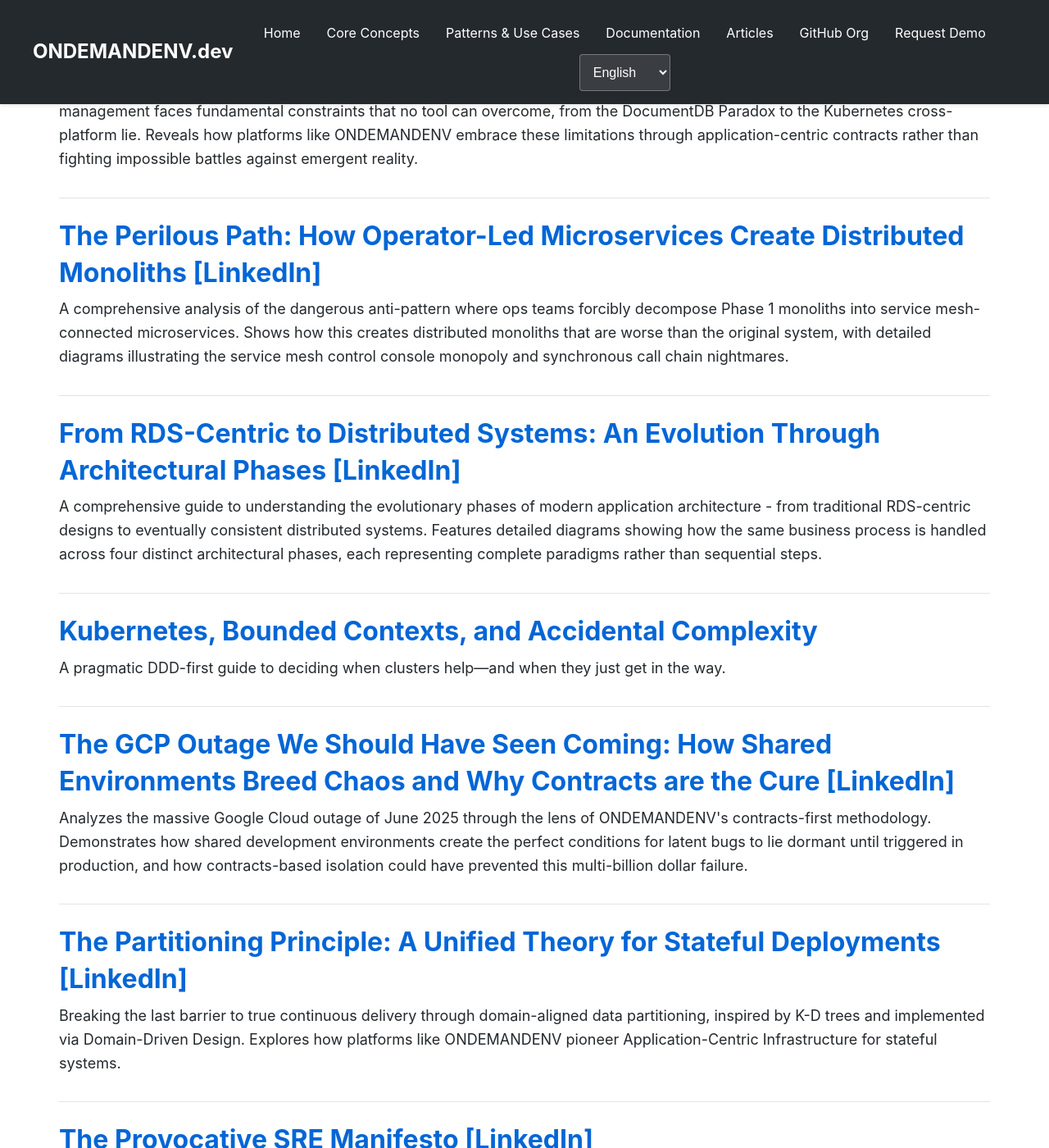
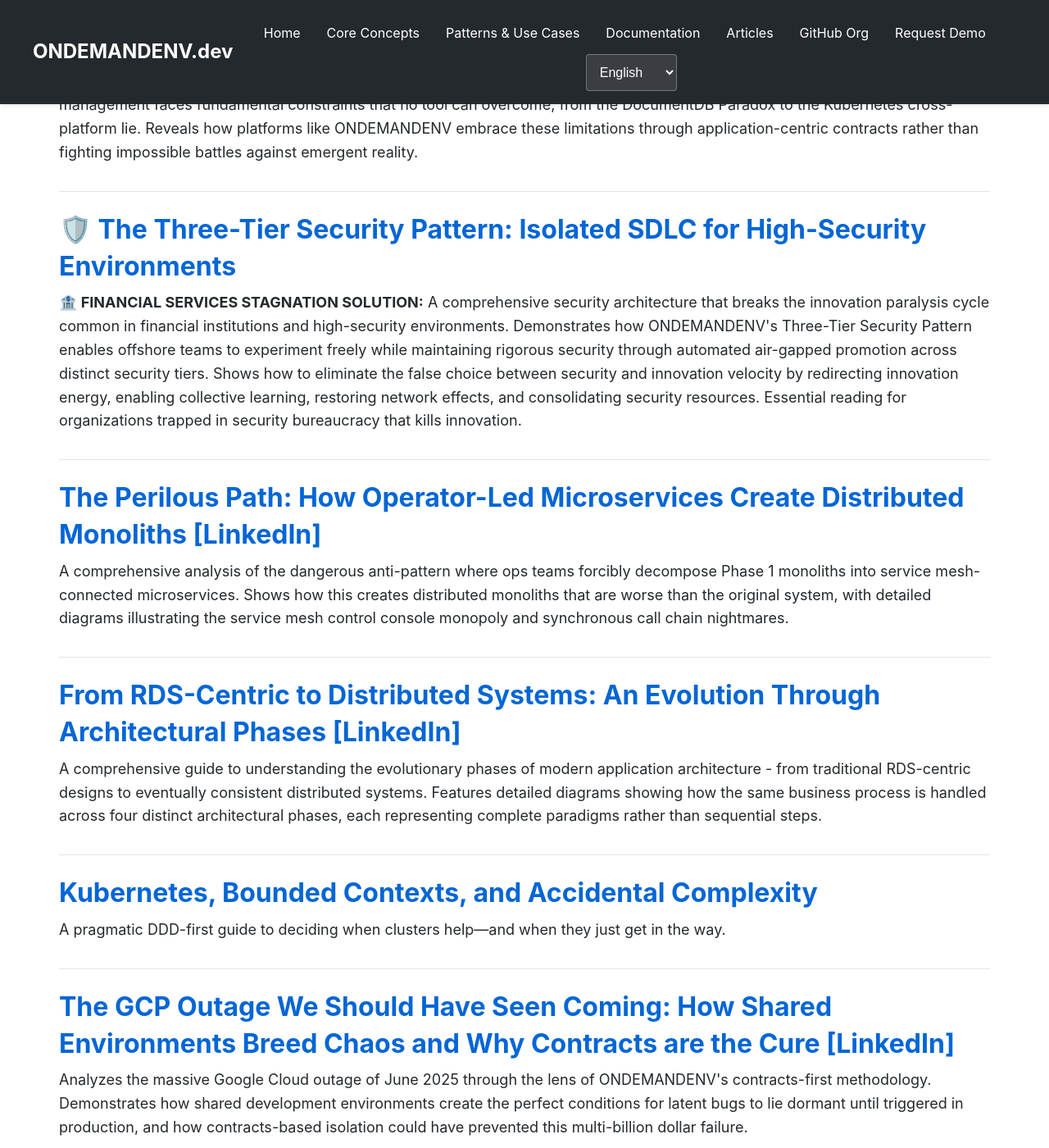
Before and after one commit to ondemandenv/ondemandenv.github.io, a Jekyll site: the page articles.html, which Jekyll copies as it is, in a window 1280 px wide and 1400 px high, scrolled down 4891 px. Shown: the whole window at 82% size. Built offline with Jekyll 4.4.1, drawn with Linux system fonts in a browser that asks for light colours.

Commit message:
+++++ ++++ ++++ ++++

```diff
--- a/articles.html
+++ b/articles.html
@@ -117,6 +117,10 @@
         <li>
             <h3><a href="articles/fundamental-impossibility-declarative-infrastructure/">The Fundamental Impossibility of Declarative Infrastructure: Why IaC Will Always Be Incomplete</a></h3>
             <p>A deep dive into the mathematical and philosophical limitations of Infrastructure as Code. Explores why declarative infrastructure management faces fundamental constraints that no tool can overcome, from the DocumentDB Paradox to the Kubernetes cross-platform lie. Reveals how platforms like ONDEMANDENV embrace these limitations through application-centric contracts rather than fighting impossible battles against emergent reality.</p>
+        </li>
+        <li>
+            <h3><a href="articles/isolated-offshore-development-pattern/">🛡️ The Three-Tier Security Pattern: Isolated SDLC for High-Security Environments</a></h3>
+            <p><strong>🏦 FINANCIAL SERVICES STAGNATION SOLUTION:</strong> A comprehensive security architecture that breaks the innovation paralysis cycle common in financial institutions and high-security environments. Demonstrates how ONDEMANDENV's Three-Tier Security Pattern enables offshore teams to experiment freely while maintaining rigorous security through automated air-gapped promotion across distinct security tiers. Shows how to eliminate the false choice between security and innovation velocity by redirecting innovation energy, enabling collective learning, restoring network effects, and consolidating security resources. Essential reading for organizations trapped in security bureaucracy that kills innovation.</p>
         </li>
         <li>
             <h3><a href="articles/perilous-ops-leading-enhanced/">The Perilous Path: How Operator-Led Microservices Create Distributed Monoliths</a> <a href="https://www.linkedin.com/pulse/operator-trap-why-sysadmin-led-sdlcs-stifle-agility-gary-yang-qlwxc">[LinkedIn]</a></h3>
--- a/styles.css
+++ b/styles.css
@@ -28,6 +28,7 @@
     top: 0;
     z-index: 1000;
     box-shadow: 0 2px 4px rgba(0,0,0,0.1);
+    min-height: 4rem; /* Ensure consistent header height */
 }
 
 nav {
@@ -36,6 +37,7 @@
     align-items: center;
     max-width: 1200px;
     margin: 0 auto;
+    min-height: 3rem; /* Ensure nav has consistent height */
 }
 
 .logo {
@@ -67,8 +69,8 @@
 }
 
 main {
-    margin-top: 6rem;
-    padding: 1rem;
+    margin-top: 5.5rem;
+    padding: 2rem;
     max-width: 1200px;
     margin-left: auto;
     margin-right: auto;
@@ -231,7 +233,7 @@
     }
 
     header {
-        padding: 1rem 1.5rem;
+        padding: 0.75rem 1.5rem;
     }
 
     nav {
@@ -239,7 +241,7 @@
     }
 
     main {
-        margin-top: 4rem;
+        margin-top: 5rem;
         padding: 1rem;
     }
 
@@ -263,6 +265,17 @@
 
     .feature, .challenge, .philosophy-item {
         padding: 1.5rem;
+    }
+
+    /* Fix button layout for mobile */
+    .cta-buttons {
+        flex-direction: column;
+        align-items: center;
+    }
+
+    .btn-enhanced {
+        width: 100%;
+        max-width: 280px;
     }
 }
 
@@ -1060,22 +1073,9 @@
 .articles-list a { text-decoration: none; color: var(--primary-color); }
 .articles-list a:hover { text-decoration: underline; }
 
-.cta-buttons {
-    margin-top: 2rem;
-    text-align: center;
-}
 
-.cta-buttons .btn-enhanced {
-    margin: 0.5rem;
-}
 
-@media (max-width: 768px) {
-    .cta-buttons {
-        display: flex;
-        flex-direction: column;
-        align-items: center;
-    }
-}
+
 
 /* Mobile Navigation Enhancement */
 .mobile-menu-toggle {
@@ -1196,17 +1196,13 @@
     font-size: 1rem;
 }
 
-/* Fix button layout */
+/* Default button layout - horizontal for desktop */
 .cta-buttons {
     display: flex;
-    flex-direction: column;
-    align-items: center;
+    flex-wrap: wrap;
+    justify-content: center;
     gap: 0.75rem;
-}
-
-.btn-enhanced {
-    width: 100%;
-    max-width: 280px;
+    margin-top: 2rem;
     text-align: center;
 }
 
@@ -1222,6 +1218,39 @@
 
     .comparison-grid {
         gap: 1.5rem;
+    }
+}
+
+/* Desktop styles - ensure proper layout */
+@media (min-width: 769px) {
+    .mobile-menu-toggle {
+        display: none !important;
+    }
+
+    .nav-menu {
+        display: flex !important;
+        position: static !important;
+        flex-direction: row !important;
+        background: none !important;
+        box-shadow: none !important;
+        opacity: 1 !important;
+        visibility: visible !important;
+        transform: none !important;
+        padding: 0 !important;
+    }
+
+    .nav-menu li.language-switcher {
+        margin-left: 1rem;
+    }
+
+    .cta-buttons {
+        flex-direction: row;
+        justify-content: center;
+    }
+
+    .btn-enhanced {
+        width: auto;
+        max-width: none;
     }
 }
 
```
